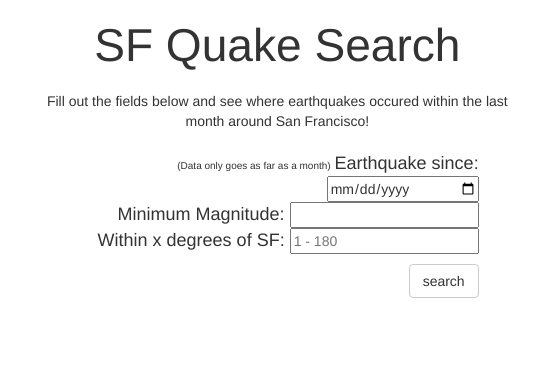
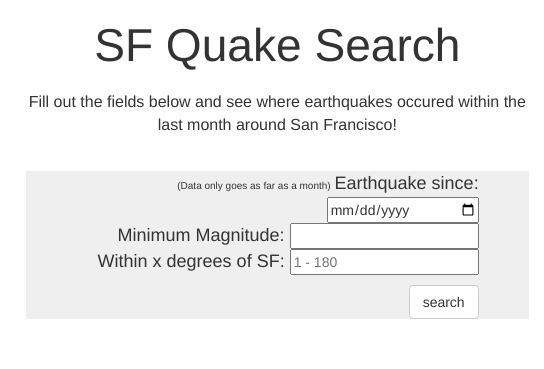
Before and after one commit to JustinRegiReyes/quakeSearchSf, a website: page index.html in a window 1280 px wide. Shown: the top 369 px of the page, 736-1280 px from the left. Drawn offline with nearby package versions, Linux system fonts and the light colour scheme; some packages are replaced by stand-ins of ours; files that its build step writes are made by us from their sources; files whose address does not match are found by name.

Commit message:
reformated the search wrapper and the height of the quakes div

```diff
--- a/public/css/styles.css
+++ b/public/css/styles.css
@@ -33,13 +33,20 @@ p + p {
 }
 
 .search-wrapper {
-  width: 100%;
-  float: right;
-  text-align: right;
+    width: 100%;
+    float: right;
+    text-align: right;
+    margin-bottom: 25px;
+    margin-top: 15px;
+    background-color: #EFEFEF;
 }
 
 .form-info {
   font-size: 18px;
+}
+
+.instructions {
+  font-size: 1.25vw;
 }
 
 #the-button {
@@ -52,7 +59,7 @@ tiny {
 }
 
 #quakes {
-    height: 1245px;
+    height: 56vh;
     overflow-y: scroll;
 }
 
```
